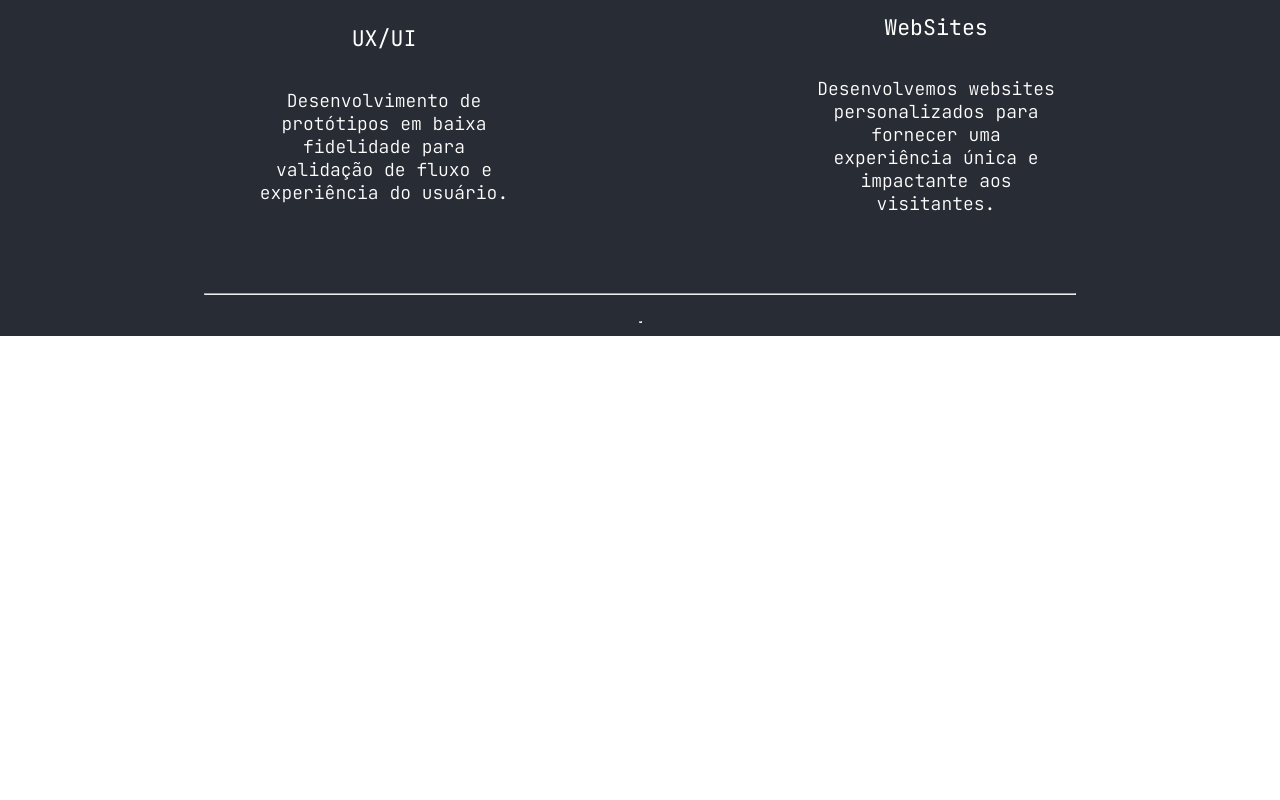
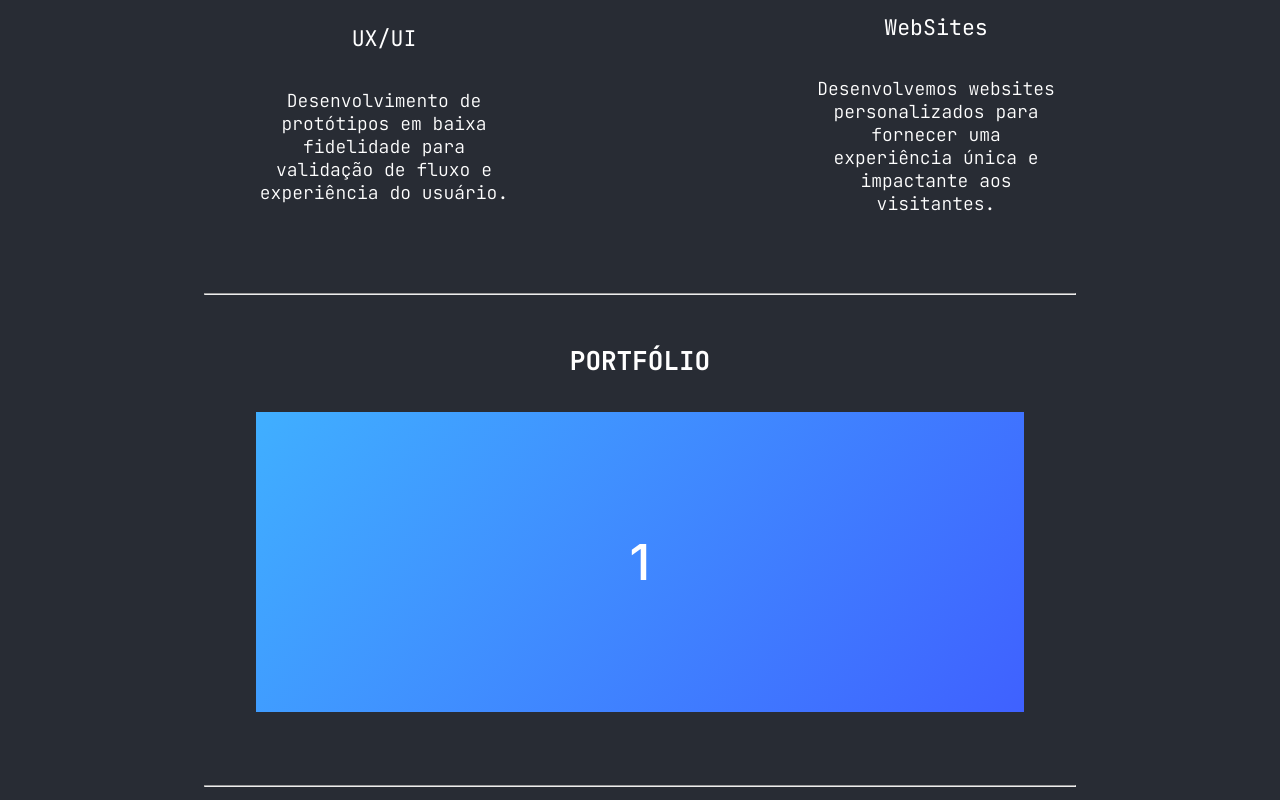
Before and after one commit to gvfirmeza/VGTDevelopments, a React (Create React App) app in the folder vgtdevelopment/: page / in a window 1280 px wide. Shown: the part 1674-2474 px from the top of the page. Before the commit the page ends 2010 px from the top, so only its background shows below. Built offline with nearby package versions, Linux system fonts and the light colour scheme.

Commit message:
Carrossel 50% feito.

```diff
--- a/vgtdevelopment/package.json
+++ b/vgtdevelopment/package.json
@@ -6,6 +6,7 @@
     "@testing-library/jest-dom": "^5.16.5",
     "@testing-library/react": "^13.4.0",
     "@testing-library/user-event": "^13.5.0",
+    "keen-slider": "^6.8.5",
     "react": "^18.2.0",
     "react-dom": "^18.2.0",
     "react-scripts": "5.0.1",
--- a/vgtdevelopment/src/components/Portfolio/Portfolio-Style.css
+++ b/vgtdevelopment/src/components/Portfolio/Portfolio-Style.css
@@ -0,0 +1,68 @@
+.container-portfolio {
+    width: 60%;
+    margin: 0 auto;
+}
+
+h4{
+    font-family: 'JetBrains Mono';
+}
+
+[class^="number-slide"],
+[class*=" number-slide"] {
+    background: grey;
+    display: flex;
+    align-items: center;
+    justify-content: center;
+    font-size: 50px;
+    color: #fff;
+    font-weight: 500;
+    height: 300px;
+    max-height: 100vh;
+    width: 300px;
+    margin-bottom: 60px;
+}
+
+.number-slide1 {
+    background: rgb(64, 175, 255);
+    background: linear-gradient(128deg,
+            rgba(64, 175, 255, 1) 0%,
+            rgba(63, 97, 255, 1) 100%);
+}
+
+.number-slide2 {
+    background: rgb(255, 75, 64);
+    background: linear-gradient(128deg,
+            rgba(255, 154, 63, 1) 0%,
+            rgba(255, 75, 64, 1) 100%);
+}
+
+.number-slide3 {
+    background: rgb(182, 255, 64);
+    background: linear-gradient(128deg,
+            rgba(182, 255, 64, 1) 0%,
+            rgba(63, 255, 71, 1) 100%);
+    background: linear-gradient(128deg,
+            rgba(189, 255, 83, 1) 0%,
+            rgba(43, 250, 82, 1) 100%);
+}
+
+.number-slide4 {
+    background: rgb(64, 255, 242);
+    background: linear-gradient(128deg,
+            rgba(64, 255, 242, 1) 0%,
+            rgba(63, 188, 255, 1) 100%);
+}
+
+.number-slide5 {
+    background: rgb(255, 64, 156);
+    background: linear-gradient(128deg,
+            rgba(255, 64, 156, 1) 0%,
+            rgba(255, 63, 63, 1) 100%);
+}
+
+.number-slide6 {
+    background: rgb(64, 76, 255);
+    background: linear-gradient(128deg,
+            rgba(64, 76, 255, 1) 0%,
+            rgba(174, 63, 255, 1) 100%);
+}
--- a/vgtdevelopment/src/components/Portfolio/Portfolio.jsx
+++ b/vgtdevelopment/src/components/Portfolio/Portfolio.jsx
@@ -1,9 +1,29 @@
+import React from "react"
+import { useKeenSlider } from "keen-slider/react"
+import "keen-slider/keen-slider.min.css"
 import "./Portfolio-Style.css"
 
-const Portfolio = () => (
-        <div className="container-portfolio">
-            <hr className="quebra"/>
-        </div>
-);
+function Portfolio() {
+    const [sliderRef] = useKeenSlider({
+        loop: true,
+    })
+
+    return (
+        <>
+            <h4>PORTFÓLIO</h4>
+            <div className="container-portfolio">
+                <div ref={sliderRef} className="keen-slider custom-slider">
+                    <div className="keen-slider__slide number-slide1">1</div>
+                    <div className="keen-slider__slide number-slide2">2</div>
+                    <div className="keen-slider__slide number-slide3">3</div>
+                    <div className="keen-slider__slide number-slide4">4</div>
+                    <div className="keen-slider__slide number-slide5">5</div>
+                    <div className="keen-slider__slide number-slide6">6</div>
+                </div>
+            </div>
+            <hr className="quebra" />
+        </>
+    )
+}
 
 export default Portfolio;
```
Also changed, not shown: 1 other file (tests, documents, lock files or other folders).
